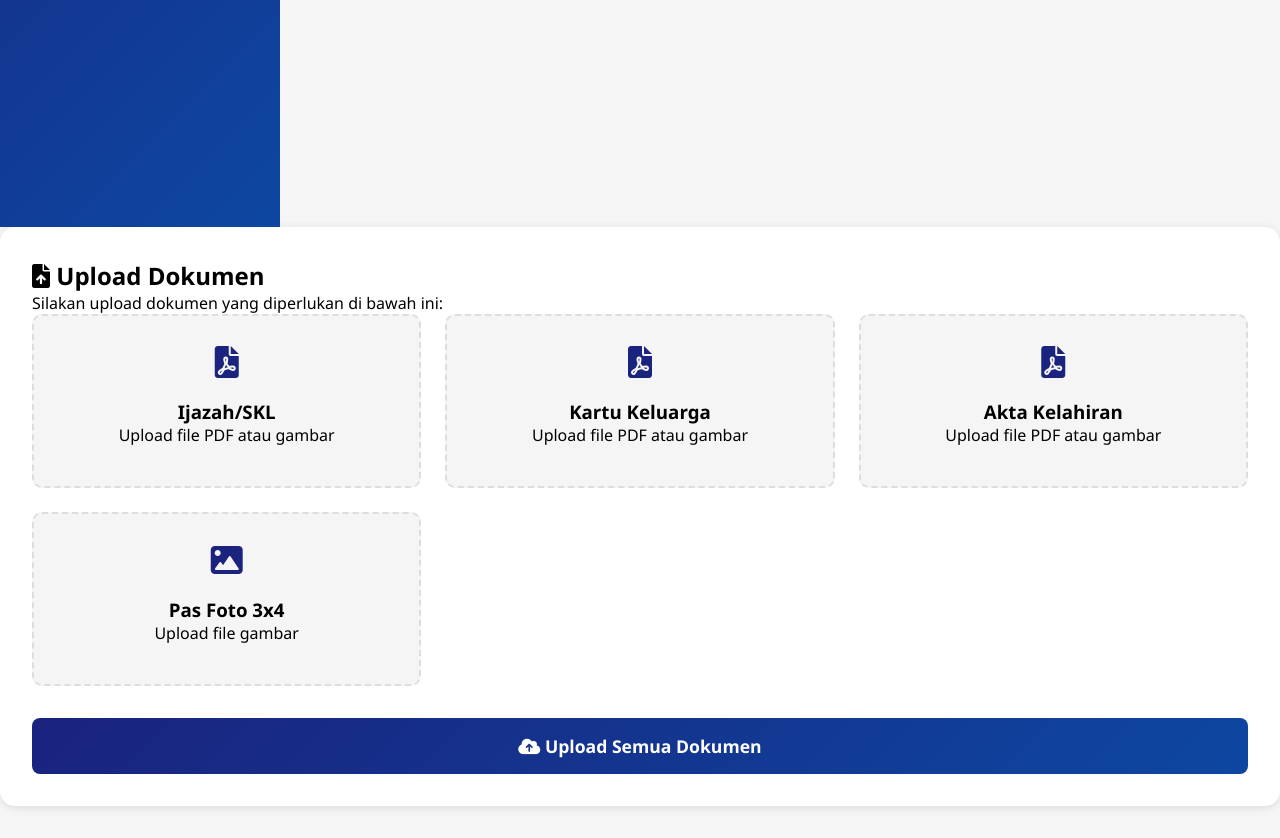
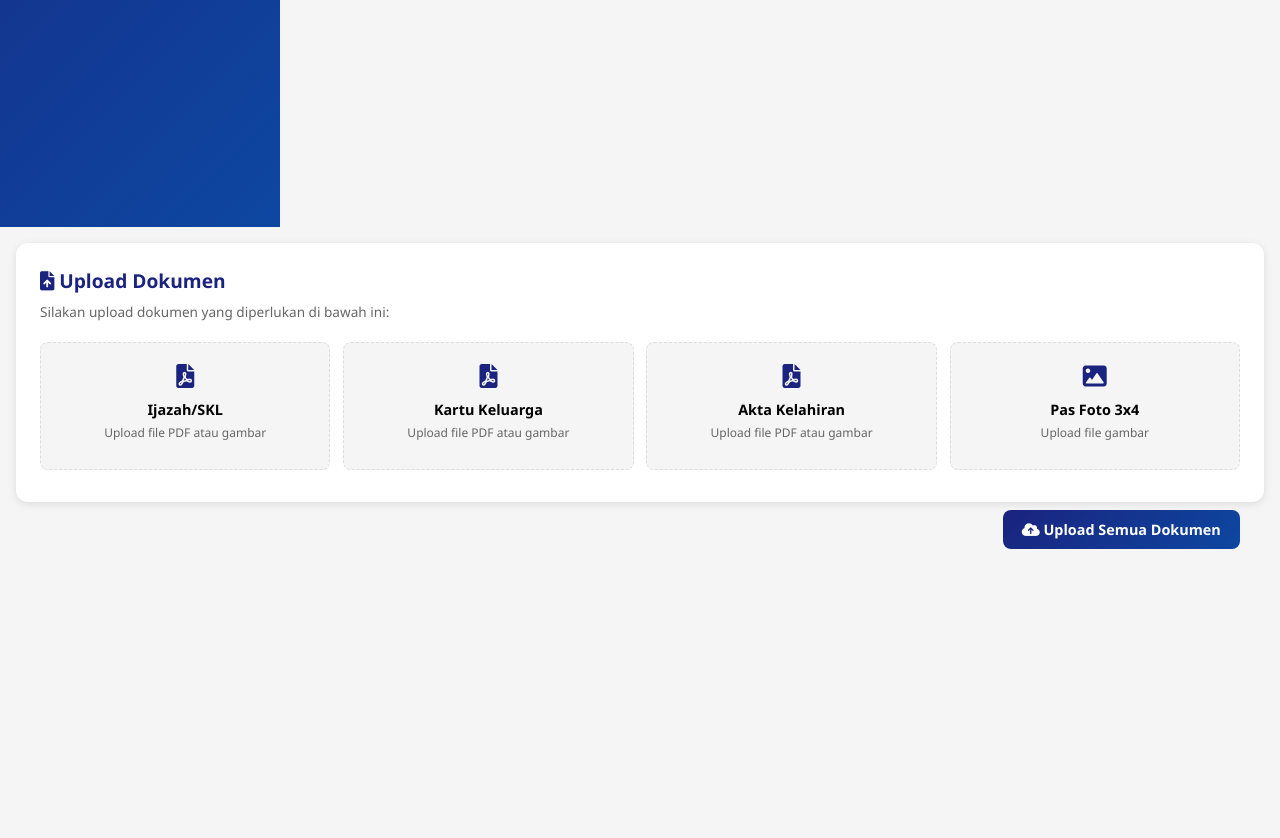
Before and after one commit to irenekrismawati/projek-ppdb, a Flask app: template ppdb-web/app/templates/dashboard.html in a window 1280 px wide. Shown: the part 573-1411 px from the top of the page. After the commit the page ends 1122 px from the top, so only its background shows below. Run offline with Flask 3, Linux system fonts and the light colour scheme; the template is opened without the code that fills it: values that come from a table or form of the project are taken from there, others are empty; a user stored in the database is signed in.

Commit message:
Add document upload functionality and enhance dashboard styles: implement file upload route, create upload folder, and improve document section layout and design.

```diff
--- a/ppdb-web/app/templates/dashboard.html
+++ b/ppdb-web/app/templates/dashboard.html
@@ -339,6 +339,165 @@
         color: var(--warning);
     }
 </style>
+<style>
+    /* Update document section styles */
+    .document-section {
+        background: white;
+        border-radius: 12px;
+        padding: 1rem;  /* Reduced padding */
+        margin: 0.8rem;  /* Reduced margin */
+    }
+
+    .document-section h2 {
+        font-size: 1rem;  /* Smaller title */
+        margin-bottom: 0.3rem;
+        color: var(--primary);
+    }
+
+    .document-section p {
+        font-size: 0.75rem;  /* Smaller description text */
+        margin-bottom: 0.5rem;
+        color: #666;
+    }
+
+    .document-grid {
+        display: grid;
+        grid-template-columns: repeat(auto-fit, minmax(160px, 1fr)); /* Even smaller grid items */
+        gap: 0.6rem;  /* Smaller gap */
+        margin-top: 0.5rem;  /* Reduced top margin */
+    }
+
+    .document-item {
+        padding: 0.8rem;  /* Smaller padding */
+    }
+
+    .upload-label h3 {
+        font-size: 0.8rem;  /* Smaller heading */
+        margin: 0.2rem 0;
+    }
+
+    .upload-label p {
+        font-size: 0.7rem;  /* Smaller hint text */
+    }
+
+    .upload-icon {
+        font-size: 1.2rem;  /* Smaller icon */
+        margin-bottom: 0.3rem;
+    }
+
+    /* Adjust button size */
+    .document-section .submit-btn {
+        margin-top: 0.8rem;
+        padding: 0.5rem 1rem;
+        font-size: 0.8rem;
+    }
+</style>
+<style>
+    /* Compact document section styles */
+    .document-section {
+        background: white;
+        border-radius: 10px;
+        padding: 1rem;
+        margin: 1rem 0;
+        box-shadow: 0 2px 6px rgba(0,0,0,0.08);
+    }
+
+    .document-section h2 {
+        font-size: 0.9rem;
+        color: var(--primary);
+        margin-bottom: 0.3rem;
+        display: flex;
+        align-items: center;
+        gap: 0.3rem;
+    }
+
+    .document-section p {
+        font-size: 0.75rem;
+        color: #666;
+        margin-bottom: 0.5rem;
+    }
+
+    /* Horizontal scrolling document grid */
+    .document-grid {
+        display: flex;
+        overflow-x: auto;
+        gap: 0.5rem;
+        padding: 0.5rem 0;
+        scroll-snap-type: x mandatory;
+    }
+
+    /* Hide scrollbar but keep functionality */
+    .document-grid::-webkit-scrollbar {
+        height: 0;
+        width: 0;
+    }
+
+    .document-item {
+        flex: 0 0 140px; /* Fixed width for each item */
+        scroll-snap-align: start;
+        background: var(--light);
+        padding: 0.8rem;
+        border-radius: 8px;
+        border: 1px dashed #ddd;
+        transition: all 0.2s ease;
+    }
+
+    .document-item:hover {
+        border-color: var(--accent);
+        transform: translateY(-2px);
+    }
+
+    .upload-label {
+        display: flex;
+        flex-direction: column;
+        align-items: center;
+        gap: 0.3rem;
+    }
+
+    .upload-icon {
+        font-size: 1.2rem;
+        color: var(--primary);
+    }
+
+    .upload-label h3 {
+        font-size: 0.8rem;
+        text-align: center;
+        margin: 0;
+    }
+
+    .upload-label p {
+        font-size: 0.65rem;
+        text-align: center;
+        margin: 0;
+    }
+
+    .document-info {
+        margin-top: 0.5rem;
+        font-size: 0.7rem;
+        text-align: center;
+    }
+
+    .document-status {
+        padding: 0.2rem 0.5rem;
+        border-radius: 12px;
+        font-size: 0.7rem;
+    }
+
+    .document-preview {
+        max-width: 100%;
+        max-height: 80px;
+        border-radius: 4px;
+    }
+
+    /* Compact submit button */
+    .document-section .submit-btn {
+        margin-top: 0.8rem;
+        padding: 0.5rem 1rem;
+        font-size: 0.8rem;
+        width: auto;
+        float: right;
+    }
+</style>
 </head>
 <body>
     <div class="wrapper">
@@ -602,7 +761,84 @@
     </form>
 </div>
 {% endif %}
+<style>
+    /* Update document section styles */
+    .document-section {
+        background: white;
+        border-radius: 12px;
+        padding: 1.5rem;  /* Reduced padding */
+        margin: 1rem;    /* Reduced margin */
+        box-shadow: 0 2px 8px rgba(0,0,0,0.1);
+    }
 
+    .document-section h2 {
+        font-size: 1.2rem;  /* Smaller heading */
+        margin-bottom: 0.5rem;
+    }
+
+    .document-section p {
+        font-size: 0.85rem;  /* Smaller text */
+        margin-bottom: 0.8rem;
+    }
+
+    .document-grid {
+        display: grid;
+        grid-template-columns: repeat(auto-fit, minmax(200px, 1fr)); /* Smaller minimum width */
+        gap: 0.8rem;  /* Reduced gap */
+    }
+
+    .document-item {
+        padding: 1rem;  /* Reduced padding */
+        border-radius: 8px;
+        border: 1px dashed #ddd;  /* Thinner border */
+    }
+
+    .upload-label {
+        display: block;
+        cursor: pointer;
+        text-align: center;
+    }
+
+    .upload-icon {
+        font-size: 1.5rem;  /* Smaller icon */
+        margin-bottom: 0.5rem;
+    }
+
+    .upload-label h3 {
+        font-size: 0.9rem;  /* Smaller heading */
+        margin: 0.3rem 0;
+    }
+
+    .upload-label p {
+        font-size: 0.75rem;  /* Smaller text */
+        color: #666;
+    }
+
+    .document-info {
+        margin-top: 0.8rem;
+        font-size: 0.8rem;
+    }
+
+    .document-preview {
+        max-width: 100%;
+        max-height: 120px;  /* Limit preview height */
+        margin-top: 0.8rem;
+    }
+
+    .document-status {
+        padding: 0.3rem 0.8rem;
+        border-radius: 15px;
+        font-size: 0.8rem;
+        margin-top: 0.5rem;
+    }
+
+    /* Make upload button smaller */
+    .document-section .submit-btn {
+        margin-top: 1rem;
+        padding: 0.6rem 1.2rem;
+        font-size: 0.9rem;
+    }
+</style>
 <!-- Add this JavaScript before closing body tag -->
 <script>
 function previewDocument(input, containerId) {
```
Also changed, not shown: ppdb-web/app/routes/main.py (+37 -1 lines), ppdb-web/instance/database.db.
